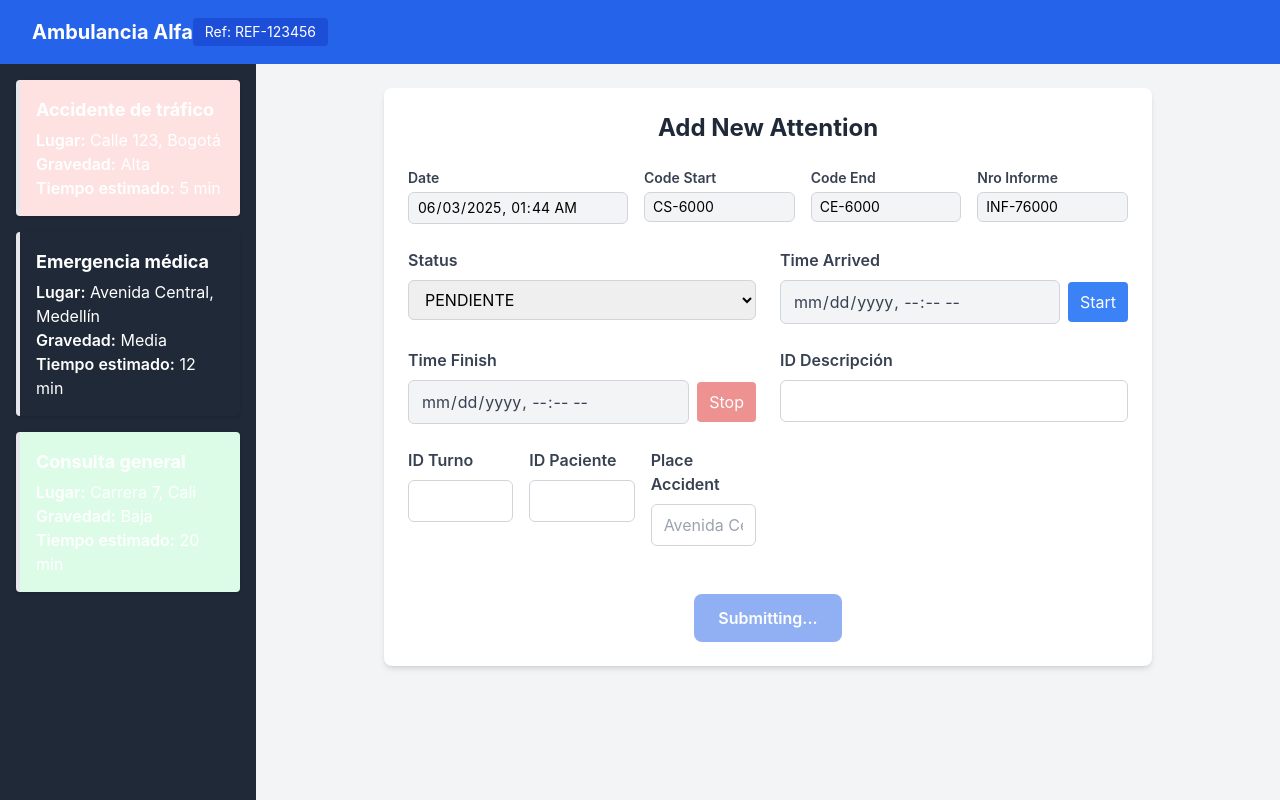
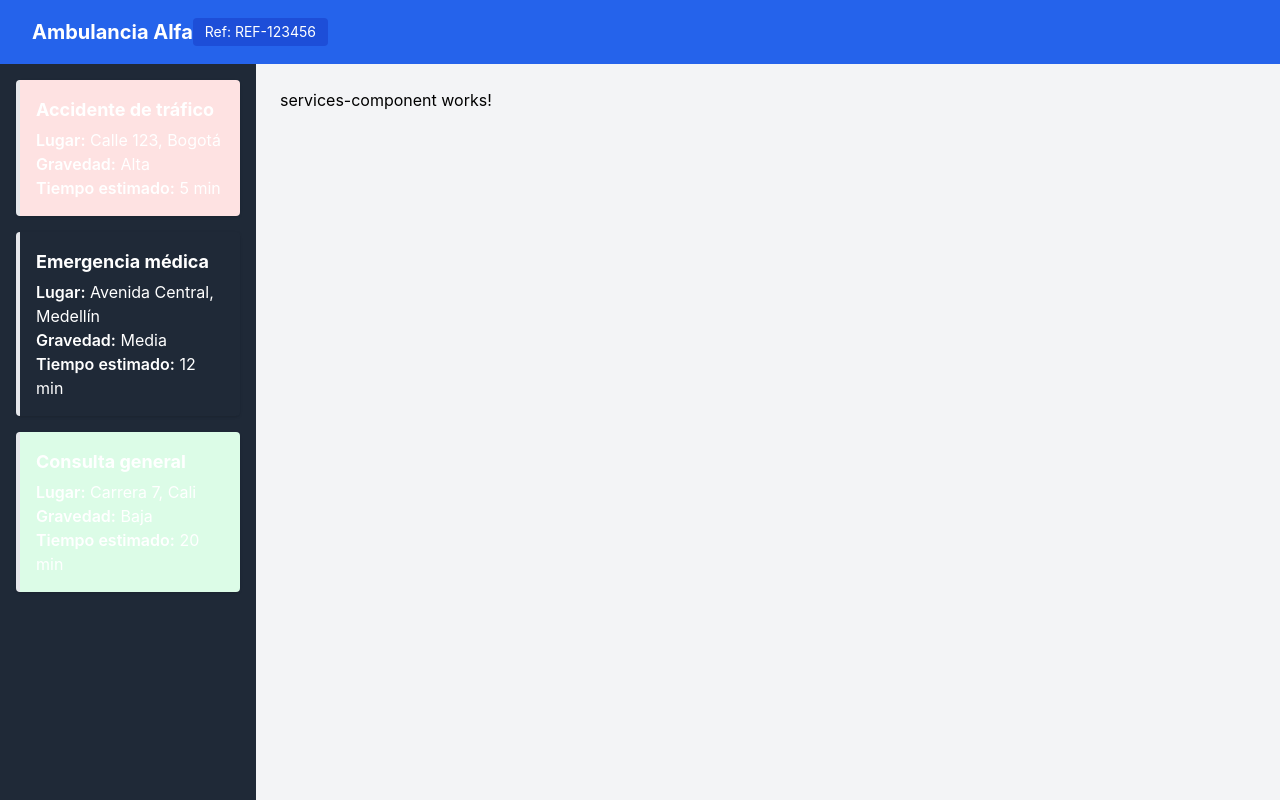
Before and after one commit to ChristianSalazar12/frontAmbuApi, an Angular app: page /service in a window 1280 px wide. Built offline with nearby package versions, Linux system fonts and the light colour scheme.

Commit message:
feat: add changes for services

```diff
--- a/src/app/features/user/components/layout-user/layout-user.component.html
+++ b/src/app/features/user/components/layout-user/layout-user.component.html
@@ -16,7 +16,7 @@
 
     <!-- Contenido principal (flex-grow para ocupar espacio) -->
     <div class="flex-1 bg-gray-100 p-6 overflow-auto">
-      <app-services-ambulance></app-services-ambulance>
+      <app-services-component></app-services-component>
       <!-- Renderiza contenido dinámico -->
     </div>
   </div>
--- a/src/app/features/user/components/layout-user/layout-user.component.ts
+++ b/src/app/features/user/components/layout-user/layout-user.component.ts
@@ -6,7 +6,7 @@ import { ServicesComponentComponent } from '../../../control/components/view/ser
 
 @Component({
   selector: 'app-layout-user',
-  imports: [SidebarComponent, HeaderUserComponent, ServicesAmbulanceComponent],
+  imports: [SidebarComponent, HeaderUserComponent, ServicesComponentComponent],
   templateUrl: './layout-user.component.html',
   styleUrl: './layout-user.component.css',
 })
```
